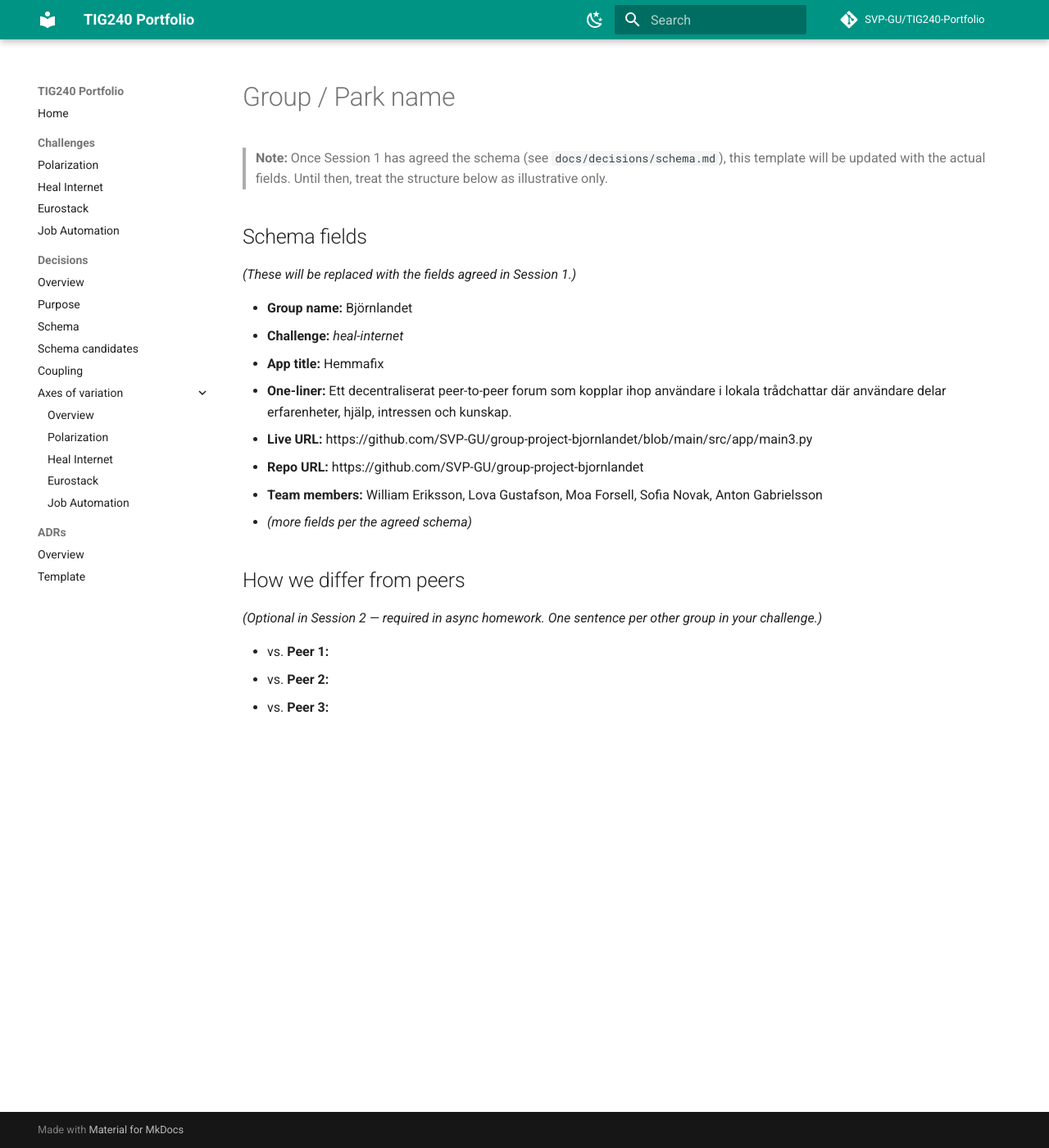
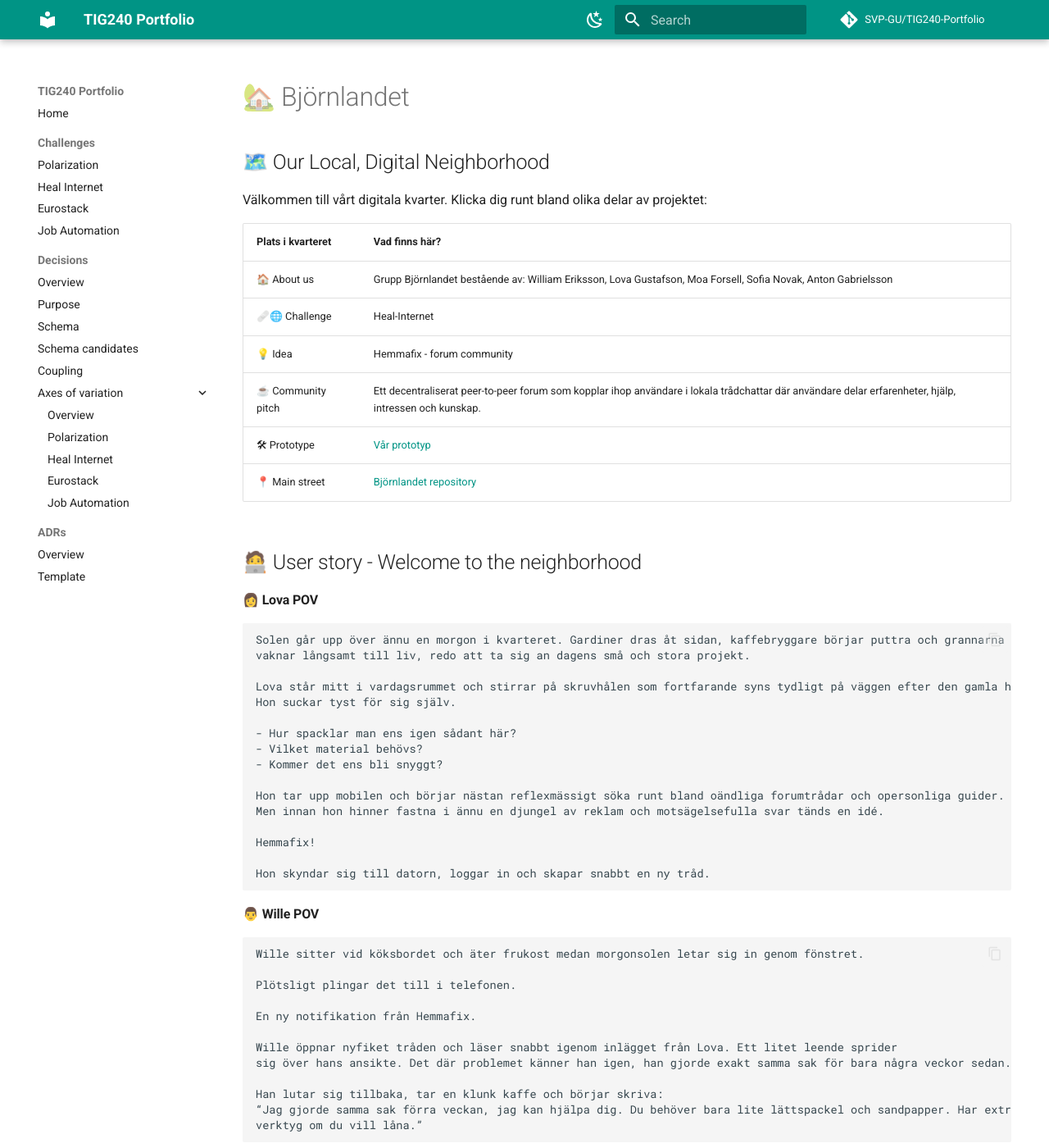
Before and after one commit to SVP-GU/TIG240-Portfolio, an MkDocs documentation site: the page built from docs/challenges/heal-internet/bjornlandet.md, in a window 1280 px wide and 1400 px high. Shown: the whole window at 82% size. Built offline with MkDocs 1.6.1 and Material for MkDocs 9.7.7, drawn with Linux system fonts in a browser that asks for light colours; comment, search, counter and statistics services are not loaded; some of the changed text lies outside the part shown.

Commit message:
Update bjornlandet.md

````diff
--- a/docs/challenges/heal-internet/bjornlandet.md
+++ b/docs/challenges/heal-internet/bjornlandet.md
@@ -1,24 +1,87 @@
-# Group / Park name
+# 🏡 Björnlandet
 
-> **Note:** Once Session 1 has agreed the schema (see `docs/decisions/schema.md`), this template will be updated with the actual fields. Until then, treat the structure below as illustrative only.
 
-## Schema fields
+## 🗺️ Our Local, Digital Neighborhood
 
-*(These will be replaced with the fields agreed in Session 1.)*
+Välkommen till vårt digitala kvarter. Klicka dig runt bland olika delar av projektet:
 
-- **Group name:** Björnlandet
-- **Challenge:** *heal-internet*
-- **App title:** Hemmafix
-- **One-liner:** Ett decentraliserat peer-to-peer forum som kopplar ihop användare i lokala trådchattar där användare delar erfarenheter, hjälp, intressen och kunskap.
-- **Live URL:** https://github.com/SVP-GU/group-project-bjornlandet/blob/main/src/app/main3.py
-- **Repo URL:** https://github.com/SVP-GU/group-project-bjornlandet
-- **Team members:** William Eriksson, Lova Gustafson, Moa Forsell, Sofia Novak, Anton Gabrielsson
-- *(more fields per the agreed schema)*
+| Plats i kvarteret | Vad finns här? |
+|---|---|
+| 🏠 About us | Grupp Björnlandet bestående av: William Eriksson, Lova Gustafson, Moa Forsell, Sofia Novak, Anton Gabrielsson |
+| 🩹🌐 Challenge | Heal-Internet |
+| 💡 Idea | Hemmafix - forum community |
+| ☕ Community pitch | Ett decentraliserat peer-to-peer forum som kopplar ihop användare i lokala trådchattar där användare delar erfarenheter, hjälp, intressen och kunskap. |
+| 🛠 Prototype | [Vår prototyp](https://github.com/SVP-GU/group-project-bjornlandet/blob/main/src/app/main3.py) |
+| 📍 Main street | [Björnlandet repository](https://github.com/SVP-GU/group-project-bjornlandet)  |
 
-## How we differ from peers
 
-*(Optional in Session 2 — required in async homework. One sentence per other group in your challenge.)*
+## 🧑‍💻 User story - Welcome to the neighborhood
+
+#### 👩 Lova POV
+
+```
+Solen går upp över ännu en morgon i kvarteret. Gardiner dras åt sidan, kaffebryggare börjar puttra och grannarna
+vaknar långsamt till liv, redo att ta sig an dagens små och stora projekt.
+
+Lova står mitt i vardagsrummet och stirrar på skruvhålen som fortfarande syns tydligt på väggen efter den gamla hyllan.
+Hon suckar tyst för sig själv.
+
+- Hur spacklar man ens igen sådant här?
+- Vilket material behövs?
+- Kommer det ens bli snyggt?
+
+Hon tar upp mobilen och börjar nästan reflexmässigt söka runt bland oändliga forumtrådar och opersonliga guider.
+Men innan hon hinner fastna i ännu en djungel av reklam och motsägelsefulla svar tänds en idé.
+
+Hemmafix!
+
+Hon skyndar sig till datorn, loggar in och skapar snabbt en ny tråd.
+```
+
+#### 👨 Wille POV
+
+```
+Wille sitter vid köksbordet och äter frukost medan morgonsolen letar sig in genom fönstret.
+
+Plötsligt plingar det till i telefonen.
+
+En ny notifikation från Hemmafix.
+
+Wille öppnar nyfiket tråden och läser snabbt igenom inlägget från Lova. Ett litet leende sprider
+sig över hans ansikte. Det där problemet känner han igen, han gjorde exakt samma sak för bara några veckor sedan.
+
+Han lutar sig tillbaka, tar en klunk kaffe och börjar skriva:
+“Jag gjorde samma sak förra veckan, jag kan hjälpa dig. Du behöver bara lite lättspackel och sandpapper. Har extra
+verktyg om du vill låna.”
+```
+
+####  🫂 Plötsligt känns projektet inte lika svårt längre. På forumet Hemmafix handlar internet inte om algoritmer. Det handlar om människor som hjälper människor, ett kvarter i taget.
+
+## ☕ Community features
+
+Hemmafix bygger på:
+
+```
+- Lokala trådchattar
+- Peer-to-peer-kommunikation
+- Hjälp mellan grannar
+- Delning av erfarenheter och kunskap
+- Mindre fokus algoritmer och monetisering för att gynna small web
+```
+## ✨ How we differ from peers
+```
+Kvartersfix fokuserar på hyperlokala community-trådar och decentraliserad användarinteraktion
+istället för centraliserade sociala flöden.
 
 - vs. **Peer 1:**
 - vs. **Peer 2:**
 - vs. **Peer 3:**
+```
+
+## 🌱 Vision / Future
+
+I framtiden skulle Kvartersfix kunna utvecklas med:
+```
+-
+-
+```
````
